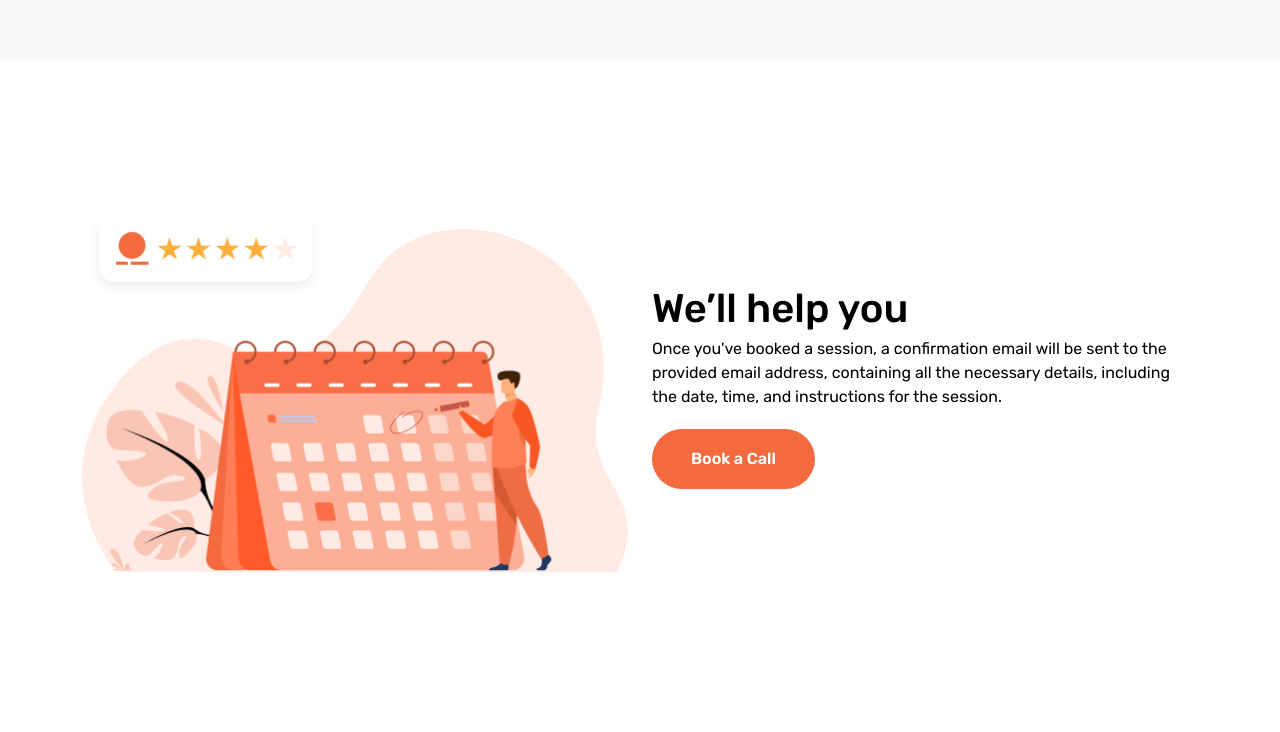
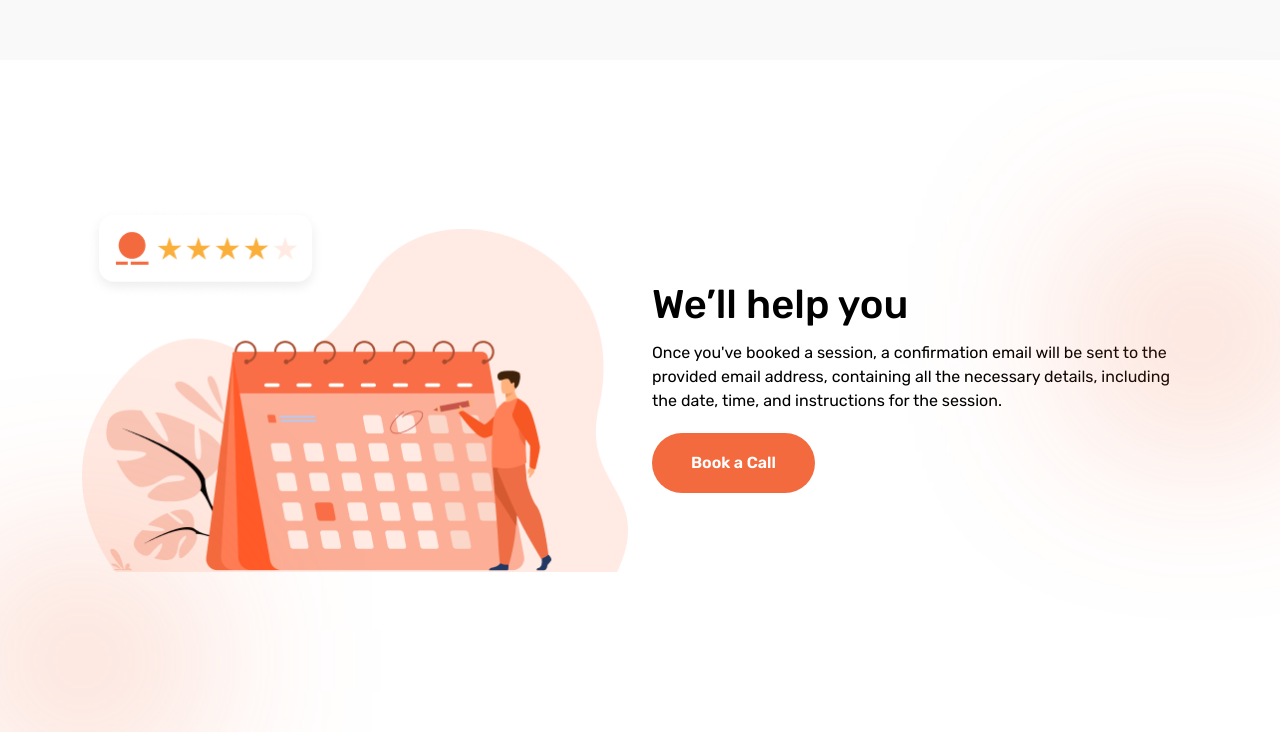
Before and after one commit to Sujatagoyat/CV-Hawk, a plain HTML site: page index.html in a window 1280 px wide. Shown: the part 1373-2105 px from the top of the page. Drawn offline with nearby package versions, Linux system fonts and the light colour scheme.

Commit message:
added ellipse in help sec

```diff
--- a/assets/css/style.css
+++ b/assets/css/style.css
@@ -113,12 +113,9 @@
 .bg-powerful-clr{
     background: var(--fc-offwhite);
 }
-
-
 .pt-11{
     padding-top: 11px;
 }
-
 .img-1{
     left: 10%;
     top: 10%;
@@ -134,20 +131,34 @@
 .mb-20{
     margin-bottom: 20px;
 }
-.py-20{
-    padding-top: 20px;
-    padding-bottom: 20px;
-}
 .pb-20{
     padding-bottom: 20px;
 }
-
-
-/* @media (min-width:768px) and (max-width:992px){
-    .max-w-325{
-        max-width: 325px;
-    }
-} */
+.py-40{
+    padding-top: 40px;
+    padding-bottom: 40px;
+}
+.pb-16{
+    padding-bottom: 16px;
+}
+.help-ellipse-1{
+    width: 165px;
+    height: 143px;
+    background: var(--fc-orange);
+    opacity: 50%;
+    filter: blur(103px);
+    right: 0;
+    top: 30%;
+}
+.help-ellipse-2{
+    width: 165px;
+    height: 143px;
+    background: var(--fc-orange);
+    opacity: 50%;
+    filter: blur(103px);
+    left: 0;
+   bottom: 0;
+}
 @media (max-width:768px) {
     .w_17{
       max-width: 17.48px !important;
--- a/index.html
+++ b/index.html
@@ -66,7 +66,7 @@
         </div>
     </header>
     <!-- ========================================== powerful tools ======================================== -->
-    <section class="bg-powerful-clr py-md-80 py-sm-40 py-20 position-relative">
+    <section class="bg-powerful-clr py-md-80 py-40  position-relative">
         <div class="position-absolute img-1 d-md-block d-none">
             <img src="./assets/images/svg/orange-circle.svg" alt="img">
         </div>
@@ -89,20 +89,28 @@
     </div>
     </section>
     <!-- ========================================== we help you ================================================ -->
-    <section class="py-md-146-160 py-sm-90 py-20">
+    <section class="py-md-146-160 py-sm-90 py-40 position-relative">
+        <div class="help-ellipse-1 position-absolute d-lg-block d-none"></div>
+        <div class="help-ellipse-2 position-absolute d-lg-block d-none"></div>
         <div class="custom-container">
             <div class="row row-gap-3 flex-md-row flex-column-reverse">
                 <div class="col-md-6">
                     <img class="w-100 " src="./assets/images/png/help-img.png" alt="img">
                 </div>
                 <div class="col-md-6 d-flex flex-column justify-content-center">
-                    <h2 class="fw-500 text-40 ff-rubik clr-black lh-47 ">We’ll help you</h2>
+                    <h2 class="fw-500 text-40 ff-rubik clr-black lh-47 mb-0 pb-16">We’ll help you</h2>
                     <p class="mb-0 ff-rubik fw-400 text-16 lh-24 clr-black max-w-556 pb-lg-40 pb-20">Once you've booked a session, a confirmation email will be sent to the provided email address, containing all the necessary details, including the date, time, and instructions for the session.</p>
                     <div class="blank"><button class="fw-600 text-16 lh-18 ff-rubik clr-white btnn btn-style">Book a Call</button></div>
                 </div>
             </div>
         </div>
     </section>
+    <!-- ============================================= 20+ professionally =========================================== -->
+    <section>
+        <div class="custom-container">
+
+        </div>
+    </section>
     <script src="https://cdn.jsdelivr.net/npm/bootstrap@5.3.3/dist/js/bootstrap.bundle.min.js" integrity="sha384-YvpcrYf0tY3lHB60NNkmXc5s9fDVZLESaAA55NDzOxhy9GkcIdslK1eN7N6jIeHz" crossorigin="anonymous"></script>
     <script src="./assets/js/script.js"></script>
 </body>
```
